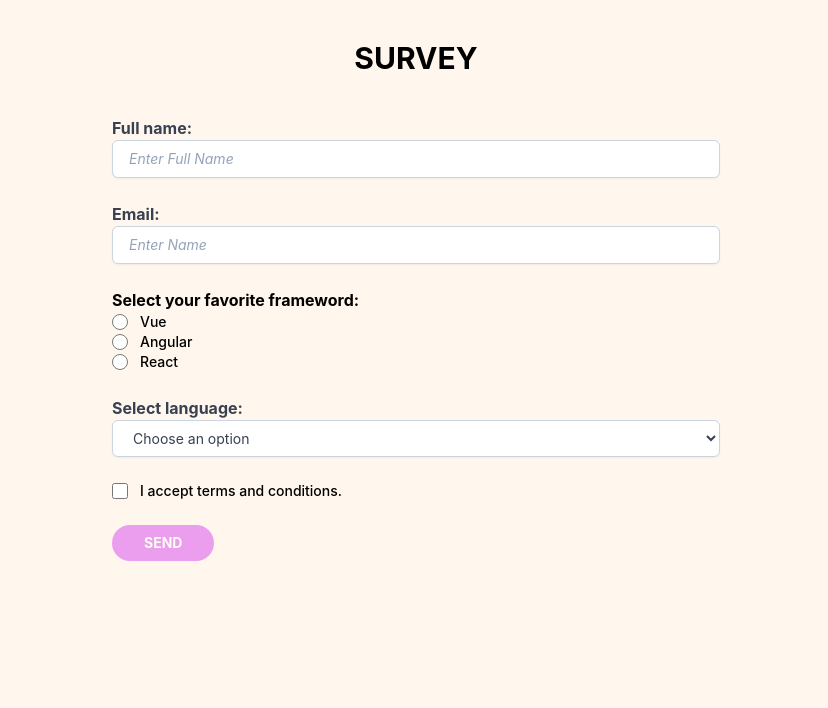
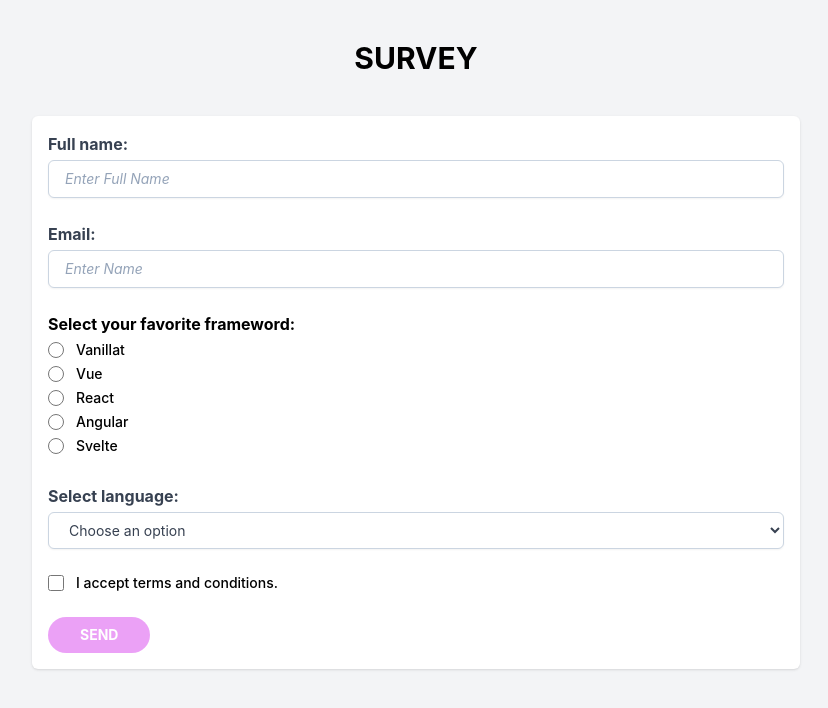
Before and after one commit to moive/react-init-ts-vite, a React (Vite) app: page /survey in a window 1280 px wide. Shown: the top 708 px of the page, without its empty margins (224-1052 px from the left). Built offline with nearby package versions, Linux system fonts and the light colour scheme.

Commit message:
fixes form survey

```diff
--- a/index.html
+++ b/index.html
@@ -9,7 +9,7 @@
   <script src="https://cdn.tailwindcss.com"></script>
 </head>
 
-<body class="bg-orange-50">
+<body class="bg-gray-100">
   <div id="root" class="container mx-auto"></div>
   <script type="module" src="/src/main.tsx"></script>
 </body>
--- a/src/Views/Survey.tsx
+++ b/src/Views/Survey.tsx
@@ -1,13 +1,30 @@
 import FormSurvey from "../components/Survey/FormSurvey";
+import { TypeSurvey } from "../utils/TypeSurvey";
 
 const Survey = () => {
+	const frameworks: TypeSurvey[] = [
+		{ name: "Vanillat", value: "vanilla" },
+		{ name: "Vue", value: "vue" },
+		{ name: "React", value: "react" },
+		{ name: "Angular", value: "angular" },
+		{ name: "Svelte", value: "svelte" },
+	];
+
+	const languages: TypeSurvey[] = [
+		{ name: "JavaScript", value: "js" },
+		{ name: "Go", value: "go" },
+		{ name: "NodeJs", value: "nodejs" },
+		{ name: "Php", value: "php" },
+		{ name: "C#", value: "csharp" },
+	];
+
 	return (
 		<>
 			<h2 className="text-center text-3xl font-bold my-10 uppercase">
 				Survey
 			</h2>
-			<section className="max-w-screen-sm mx-auto px-4">
-				<FormSurvey />
+			<section className="max-w-screen-md mx-auto p-4 shadow bg-white rounded-md">
+				<FormSurvey languages={languages} frameworks={frameworks} />
 			</section>
 		</>
 	);
--- a/src/components/Survey/FormSurvey.tsx
+++ b/src/components/Survey/FormSurvey.tsx
@@ -1,9 +1,15 @@
-import { useState } from "react";
+import { useEffect, useState } from "react";
+import { TypeSurvey } from "../../utils/TypeSurvey";
 type FormInput = React.ChangeEvent<HTMLInputElement>;
 type FormSelect = React.ChangeEvent<HTMLSelectElement>;
 type FormElement = React.FormEvent<HTMLFormElement>;
 
-const FormSurvey = () => {
+type Props = {
+	frameworks: Array<TypeSurvey>;
+	languages: Array<TypeSurvey>;
+};
+
+const FormSurvey = ({ frameworks, languages }: Props) => {
 	const initForm = {
 		fullname: "",
 		email: "",
@@ -14,11 +20,13 @@ const FormSurvey = () => {
 
 	const [form, setForm] = useState(initForm);
 
+	const [isDisabled, setIsDisabled] = useState(true);
+
 	const handleChange = (e: FormInput) => {
 		setForm({
 			...form,
-			[e.target.name]:
-				e.target.name == "term" ? e.target.checked : e.target.value,
+			// prettier-ignore
+			[e.target.name]:e.target.name == "term" ? e.target.checked : e.target.value,
 		});
 	};
 
@@ -34,10 +42,22 @@ const FormSurvey = () => {
 		console.log(form);
 	};
 
+	useEffect(() => {
+		let valid =
+			!!form.fullname &&
+			!!form.email &&
+			!!form.frameword &&
+			(form.language != "default" ? true : false) &&
+			form.term;
+
+		setIsDisabled(!valid);
+		// console.log(isDisabled);
+	}, [form]);
+
 	return (
 		<form onSubmit={handleSubmit}>
 			<label className="relative block text-gray-700 hover:text-fuchsia-600 mb-6">
-				<span className="font-bold">Full name:</span>
+				<span className="font-bold mb-1 block">Full name:</span>
 				<input
 					className="placeholder:italic placeholder:text-slate-400 block bg-white w-full border border-slate-300 rounded-md py-2 pl-4 pr-3 shadow-sm focus:outline-none hover:border-fuchsia-400 focus:ring-sky-500 sm:text-sm hover:text-fuchsia-500"
 					placeholder="Enter Full Name"
@@ -48,7 +68,7 @@ const FormSurvey = () => {
 				/>
 			</label>
 			<label className="relative block text-gray-700 hover:text-fuchsia-600 mb-6">
-				<span className="font-bold">Email:</span>
+				<span className="font-bold mb-1 block">Email:</span>
 				<input
 					className="placeholder:italic placeholder:text-slate-400 block bg-white w-full border border-slate-300 rounded-md py-2 pl-4 pr-3 shadow-sm focus:outline-none hover:border-fuchsia-400 focus:ring-sky-500 sm:text-sm hover:text-fuchsia-500"
 					placeholder="Enter Name"
@@ -59,66 +79,32 @@ const FormSurvey = () => {
 				/>
 			</label>
 			<fieldset className="mb-6">
-				<legend className="font-bold">
+				<legend className="font-bold mb-1 block">
 					Select your favorite frameword:
 				</legend>
-				<div className="hover:text-fuchsia-600">
+				{frameworks.map(({ name, value }, i) => (
+					<div className="hover:text-fuchsia-600 mb-1" key={i}>
 						<div className="flex items-center">
 							<input
-							id="vue"
+								id={value}
 								name="frameword"
 								type="radio"
 								className="focus:ring-fuchsia-500 h-4 w-4 text-fuchsia-600 border-fuchsia-300"
-							defaultValue="vue"
+								defaultValue={value}
 								onChange={handleChange}
 							/>
 							<label
-							htmlFor="vue"
+								htmlFor={value}
 								className="ml-3 block text-sm font-medium"
 							>
-							Vue
+								{name}
 							</label>
 						</div>
 					</div>
-				<div className="hover:text-fuchsia-600">
-					<div className="flex items-center">
-						<input
-							id="angular"
-							name="frameword"
-							type="radio"
-							className="focus:ring-fuchsia-500 h-4 w-4 text-fuchsia-600 border-fuchsia-300"
-							defaultValue="angular"
-							onChange={handleChange}
-						/>
-						<label
-							htmlFor="angular"
-							className="ml-3 block text-sm font-medium"
-						>
-							Angular
-						</label>
-					</div>
-				</div>
-				<div className="hover:text-fuchsia-600">
-					<div className="flex items-center">
-						<input
-							id="React"
-							name="frameword"
-							type="radio"
-							className="focus:ring-fuchsia-500 h-4 w-4 text-fuchsia-600 border-fuchsia-300"
-							defaultValue="react"
-							onChange={handleChange}
-						/>
-						<label
-							htmlFor="React"
-							className="ml-3 block text-sm font-medium"
-						>
-							React
-						</label>
-					</div>
-				</div>
+				))}
 			</fieldset>
 			<label className="relative block text-gray-700 hover:text-fuchsia-600 mb-6">
-				<span className="font-bold">Select language:</span>
+				<span className="font-bold mb-1 block">Select language:</span>
 				<select
 					defaultValue={form.language}
 					name="language"
@@ -129,11 +115,11 @@ const FormSurvey = () => {
 					<option value={"default"} disabled>
 						Choose an option
 					</option>
-					<option value={"js"}>JavaScript</option>
-					<option value={"go"}>Go</option>
-					<option value={"py"}>Python</option>
-					<option value={"cshart"}>C#</option>
-					<option value={"php"}>Php</option>
+					{languages.map(({ name, value }, i) => (
+						<option value={value} key={i}>
+							{name}
+						</option>
+					))}
 				</select>
 			</label>
 			<div className="hover:text-fuchsia-600 mb-6">
@@ -155,7 +141,7 @@ const FormSurvey = () => {
 			</div>
 			<div>
 				<button
-					disabled={!form.term}
+					disabled={isDisabled}
 					className="bg-fuchsia-500 text-white rounded-full px-8 py-2 text-sm font-bold uppercase disabled:opacity-50"
 				>
 					Send
--- /dev/null
+++ b/src/utils/TypeSurvey.ts
@@ -0,0 +1,4 @@
+export interface TypeSurvey {
+    name: string;
+    value: string;
+};
```
Lines whose indentation alone changed are shown as unchanged.
